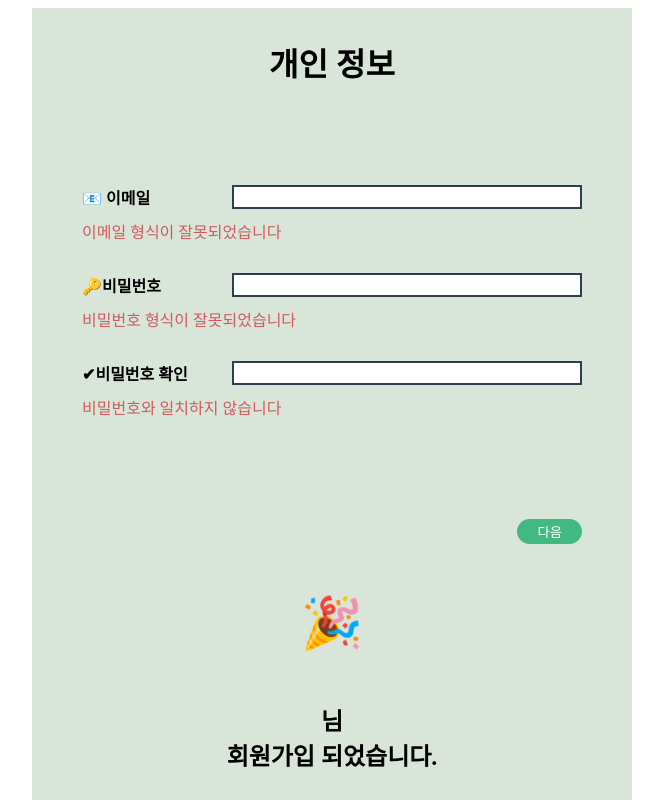
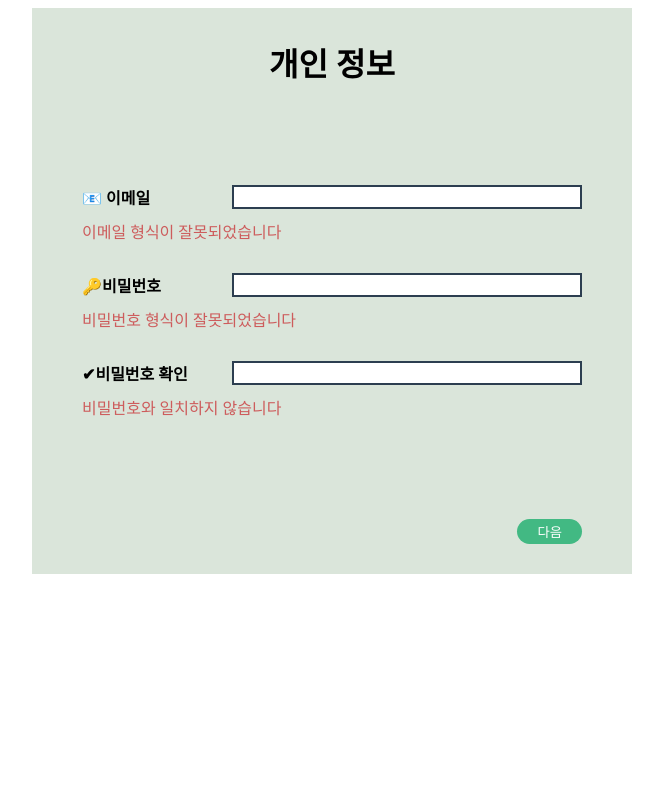
Before and after one commit to jasmine-my/mini-login-project-vue, a Vue app: page / in a window 1280 px wide. Shown: the top 800 px of the page, without its empty margins (308-971 px from the left). Built offline with nearby package versions, Linux system fonts and the light colour scheme; the HTML template or start-up script is replaced by a standard one.

Commit message:
fix: 최종 완료 화면 v-if 설정

```diff
--- a/src/App.vue
+++ b/src/App.vue
@@ -3,7 +3,7 @@
     <MemberInfo v-if="currentViewSeq === 0" @changeCurrentViewSeq="changeCurrentViewSeq" @setEmail="setEmail"/>
     <DeliveryInfo v-if="currentViewSeq === 1" @changeCurrentViewSeq="changeCurrentViewSeq" @setName="setName" @setContract="setContract" @setAddress="setAddress"/>
     <CreditCardReginum v-if="currentViewSeq === 2" @changeCurrentViewSeq="changeCurrentViewSeq"/>
-    <OnSuccess :name="name" :email="email" :address="address" :contract="contract" />
+    <OnSuccess v-if="currentViewSeq === 3" :name="name" :email="email" :address="address" :contract="contract" />
   </div>
 </template>
 
```
